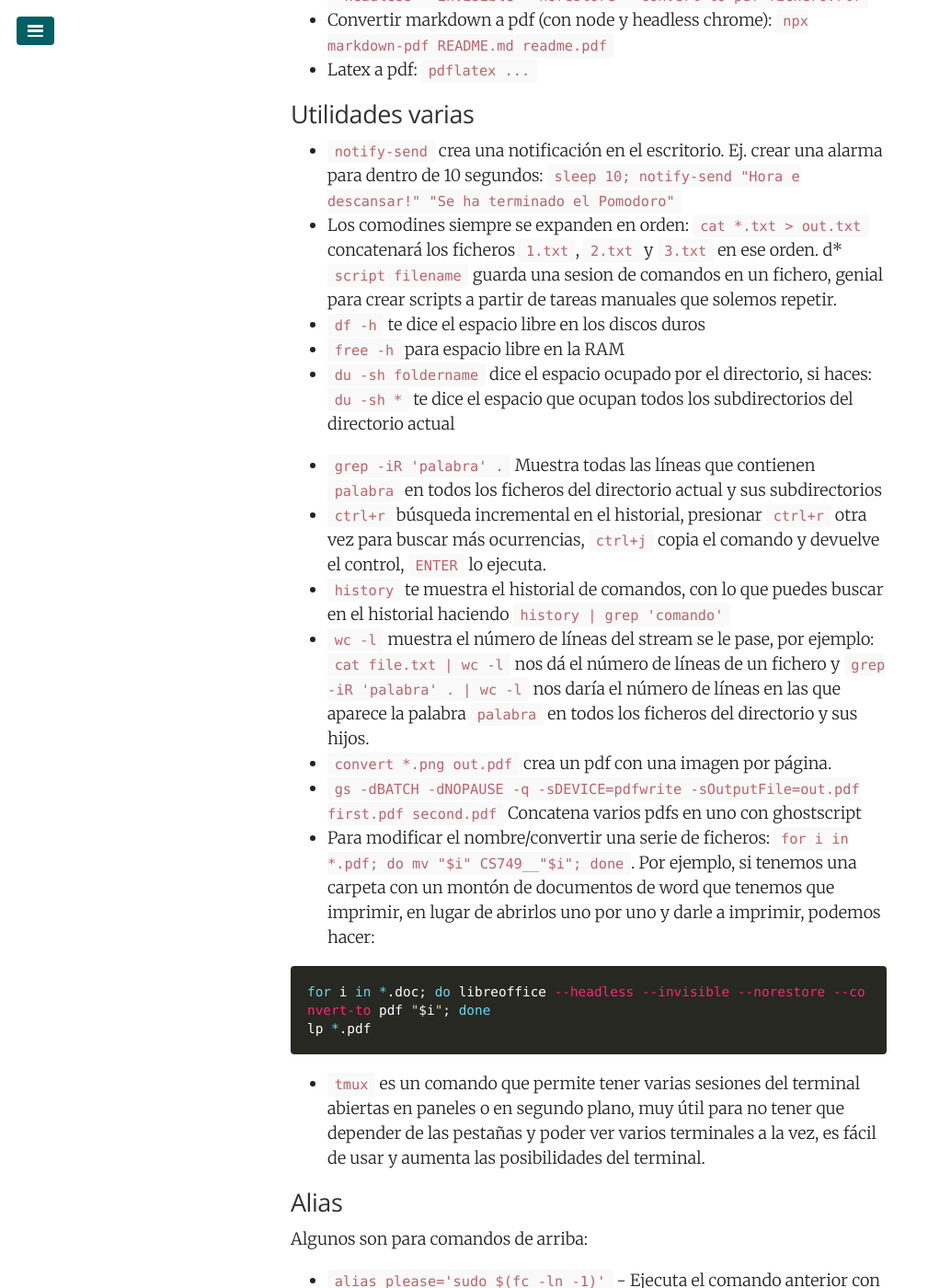
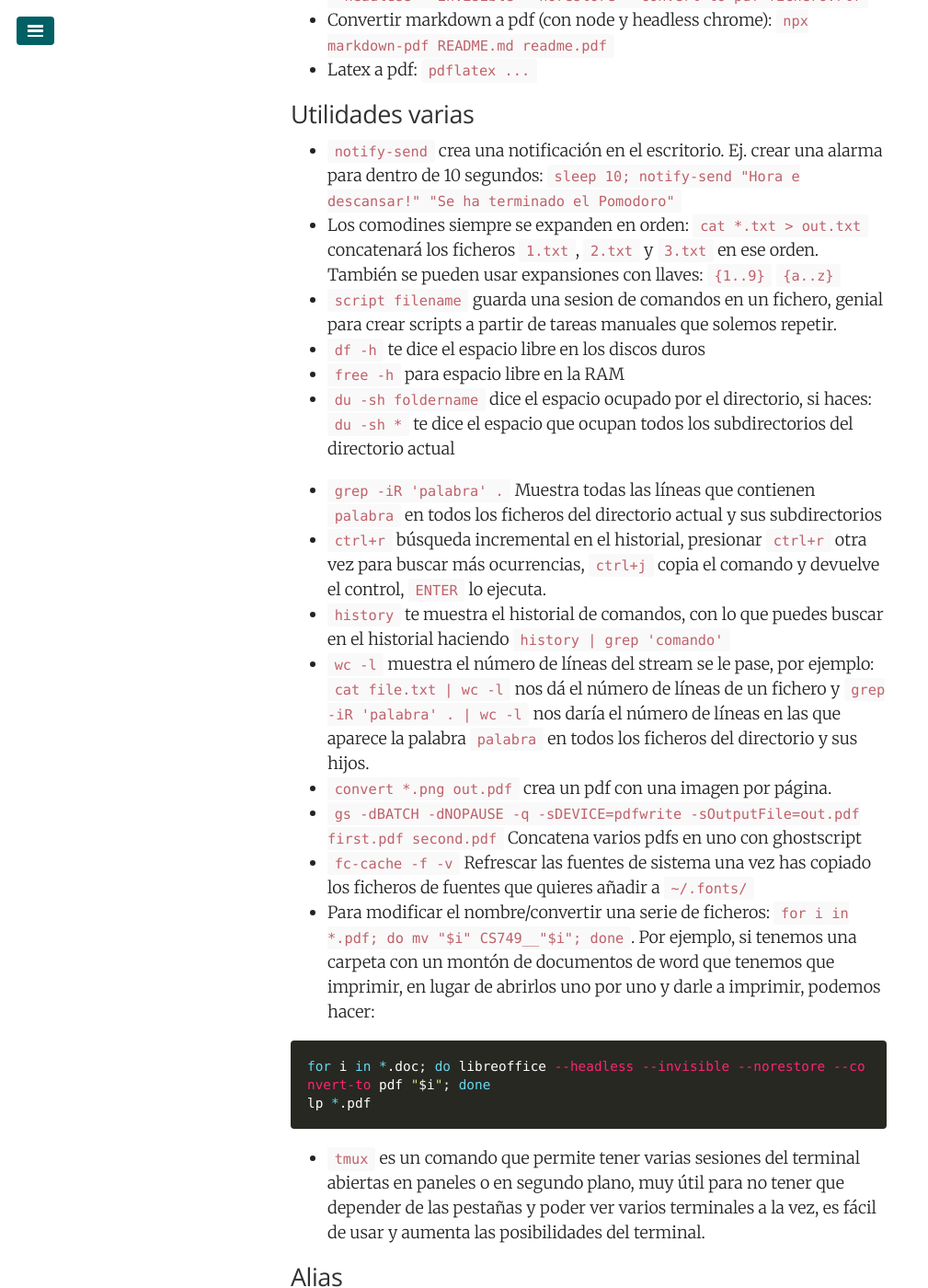
Before and after one commit to juanmirod/juanmirod.github.io, a Jekyll site: the page built from _posts/2020-03-22-chuleta-linux.markdown, in a window 1280 px wide and 1400 px high, scrolled down 1854 px. Shown: the whole window at 92% size, without its empty margins (0-1009 px from the left). Built offline with Jekyll 4.4.1, drawn with Linux system fonts in a browser that asks for light colours.

Commit message:
Update 2020-03-22-chuleta-linux.markdown

````diff
--- a/_posts/2020-03-22-chuleta-linux.markdown
+++ b/_posts/2020-03-22-chuleta-linux.markdown
@@ -74,8 +74,8 @@ PasswordAuthentication no
 ## Utilidades varias
 
 * `notify-send` crea una notificación en el escritorio. Ej. crear una alarma para dentro de 10 segundos: `sleep 10; notify-send "Hora e descansar!" "Se ha terminado el Pomodoro"`
-* Los comodines siempre se expanden en orden: `cat *.txt > out.txt` concatenará los ficheros `1.txt`, `2.txt` y `3.txt` en ese orden.
-d* `script filename` guarda una sesion de comandos en un fichero, genial para crear scripts a partir de tareas manuales que solemos repetir.
+* Los comodines siempre se expanden en orden: `cat *.txt > out.txt` concatenará los ficheros `1.txt`, `2.txt` y `3.txt` en ese orden. También se pueden usar expansiones con llaves: `{1..9}` `{a..z}`
+* `script filename` guarda una sesion de comandos en un fichero, genial para crear scripts a partir de tareas manuales que solemos repetir.
 * `df -h` te dice el espacio libre en los discos duros
 * `free -h` para espacio libre en la RAM
 * `du -sh foldername` dice el espacio ocupado por el directorio, si haces: `du -sh *` te dice el espacio que ocupan todos los subdirectorios del directorio actual
@@ -86,6 +86,7 @@ d* `script filename` guarda una sesion de comandos en un fichero, genial para cr
 * `wc -l` muestra el número de líneas del stream se le pase, por ejemplo: `cat file.txt | wc -l` nos dá el número de líneas de un fichero y `grep -iR 'palabra' . | wc -l` nos daría el número de líneas en las que aparece la palabra `palabra` en todos los ficheros del directorio y sus hijos.
 * `convert *.png out.pdf` crea un pdf con una imagen por página.
 * `gs -dBATCH -dNOPAUSE -q -sDEVICE=pdfwrite -sOutputFile=out.pdf first.pdf second.pdf` Concatena varios pdfs en uno con ghostscript
+* `fc-cache -f -v` Refrescar las fuentes de sistema una vez has copiado los ficheros de fuentes que quieres añadir a `~/.fonts/`
 * Para modificar el nombre/convertir una serie de ficheros: `for i in *.pdf; do mv "$i" CS749__"$i"; done`. Por ejemplo, si tenemos una carpeta con un montón de documentos de word que tenemos que imprimir, en lugar de abrirlos uno por uno y darle a imprimir, podemos hacer:
 
 ```shell
````
